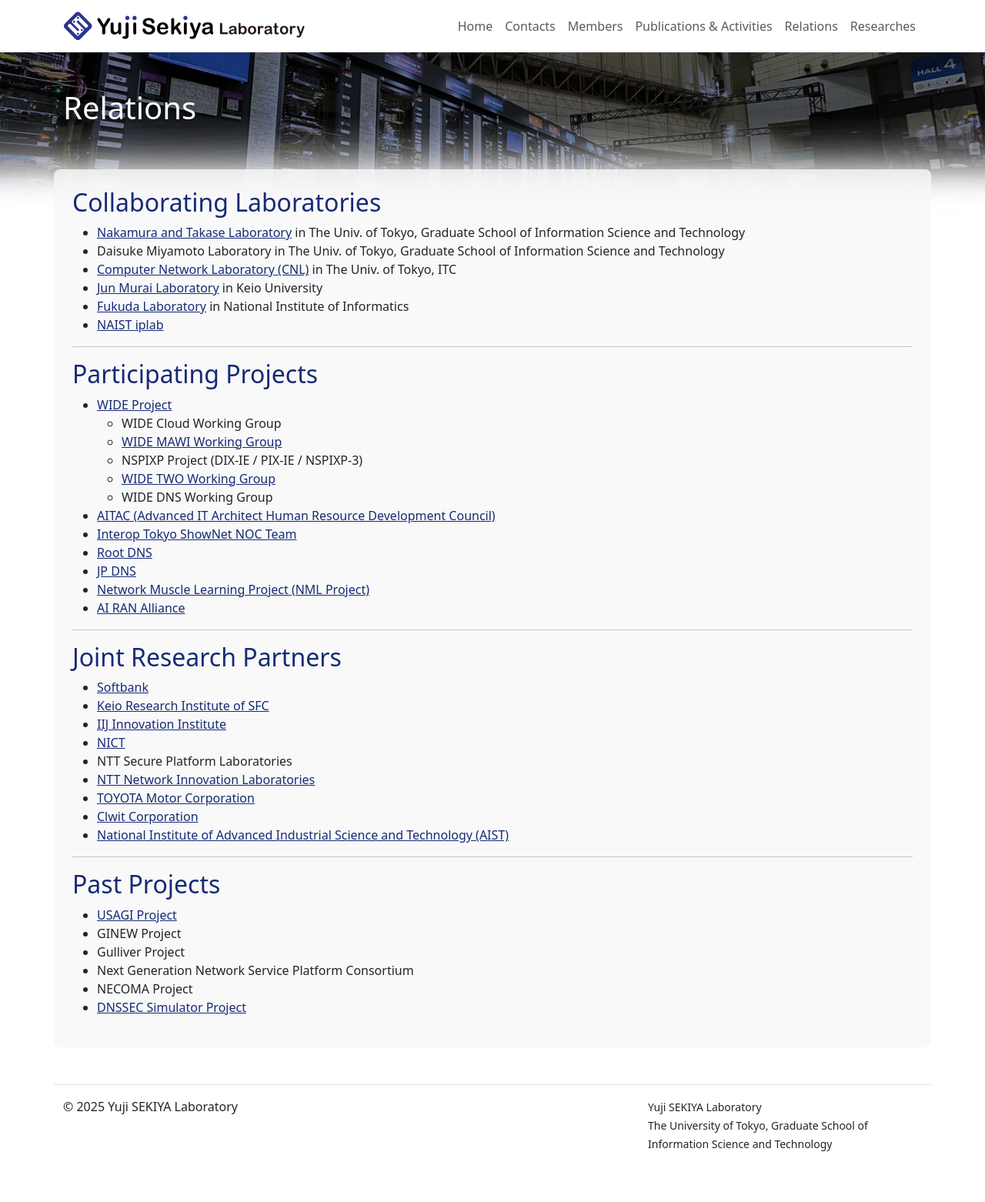
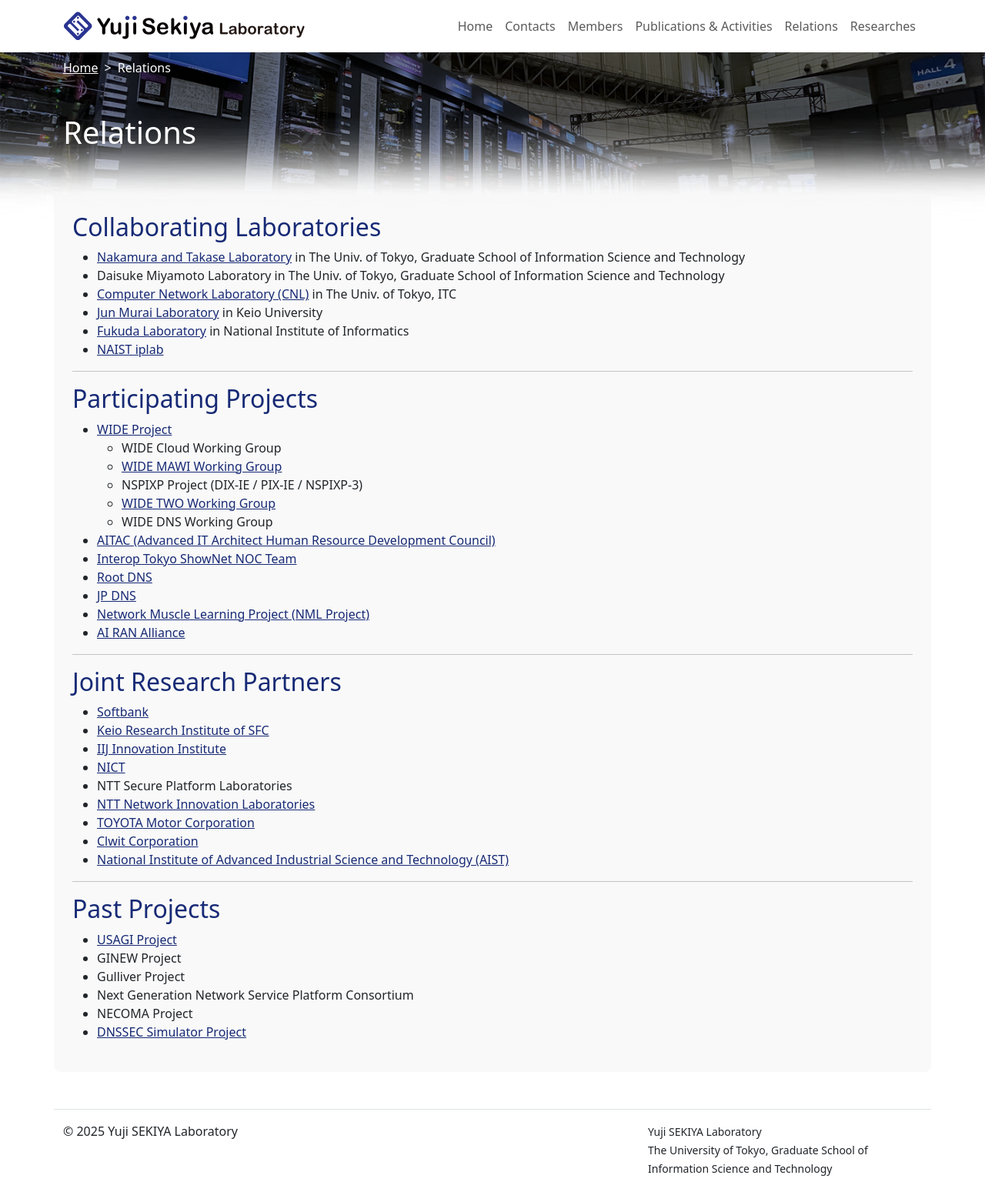
Before and after one commit to sekiya-lab/sekiya-lab.github.io, a Jekyll site: the page built from relations.md, in a window 1280 px wide. Shown: the whole page at 77% size. Built offline with Jekyll 4.4.1, drawn with Linux system fonts in a browser that asks for light colours; before the commit the page ends 1530 px from its top, so only the background shows below that.

Commit message:
Add breadcrumb

```diff
--- /dev/null
+++ b/_includes/breadcrumbs.html
@@ -0,0 +1,16 @@
+<nav style="--bs-breadcrumb-divider: '>';" aria-label="breadcrumb">
+  <ol class="breadcrumb mb-0 pt-2">
+    <li class="breadcrumb-item"><a href="/">Home</a></li>
+    {% assign crumbs = page.url | remove:'/index.html' | split: '/' %}
+
+    {% for crumb in crumbs offset: 1 %}
+    <li class="breadcrumb-item">
+      {% if forloop.last %}
+        {{ page.title }}
+      {% else %}
+        <a href="{% assign crumb_limit = forloop.index | plus: 1 %}{% for crumb in crumbs limit: crumb_limit %}{{ crumb | append: '/' | replace:'without-plugin/','without-plugins/' }}{% endfor %}">{{ crumb | replace:'-',' ' | remove:'.html' | capitalize }}</a>
+      {% endif %}
+    </li>
+    {% endfor %}
+  </ol>
+</nav>
--- a/_layouts/page-with-nav.html
+++ b/_layouts/page-with-nav.html
@@ -2,6 +2,8 @@
 layout: base
 ---
 <div class="container">
+  {% include breadcrumbs.html %}
+
   <div class="row">
 
     <h1 class="page-title pt-5 pb-5">{{ page.title | escape }}</h1>
--- a/_layouts/page.html
+++ b/_layouts/page.html
@@ -2,6 +2,8 @@
 layout: base
 ---
 <div class="container">
+  {% include breadcrumbs.html %}
+
   <div class="row">
 
     <h1 class="page-title pt-5 pb-5">{{ page.title | escape }}</h1>
--- a/assets/css/style.css
+++ b/assets/css/style.css
@@ -59,12 +59,24 @@
     color: #ffffff;
 }
 
+/* Breadcrumb */
+
+.breadcrumb .breadcrumb-item,
+.breadcrumb .breadcrumb-item a,
+.breadcrumb .breadcrumb-item::before {
+    color: #ffffff;
+}
+
 @media (max-width: 991px) and (min-width: 768px) {
     main.home {
 	background: linear-gradient(rgba(86, 89, 95, 0) 30%, rgba(86, 89, 95, 0.8) 40%, rgba(86, 89, 95, 0.8) 50%, rgba(255, 255, 255, 0.5) 60%), url("../images/main_bg.png");
 	background-size: auto;
 	background-repeat: no-repeat;
 	background-position: center top;
+    }
+
+    main.page {
+	background-size: auto;
     }
 }
 
```
